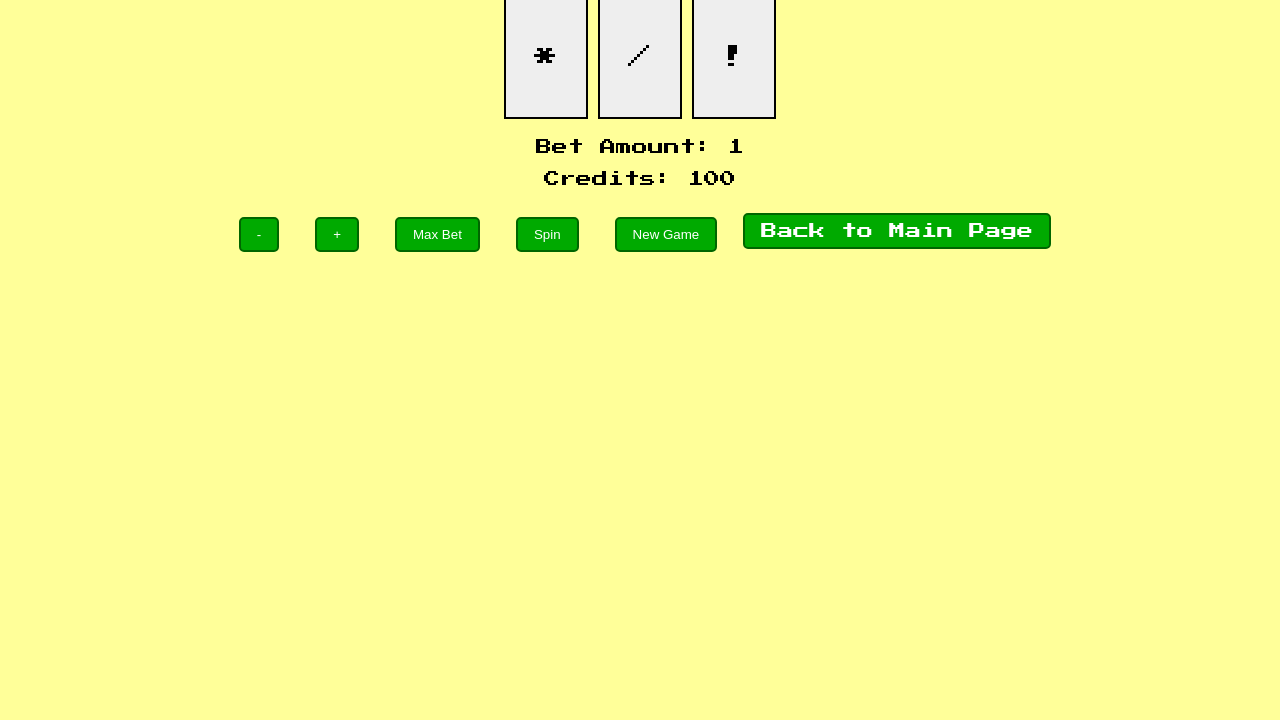
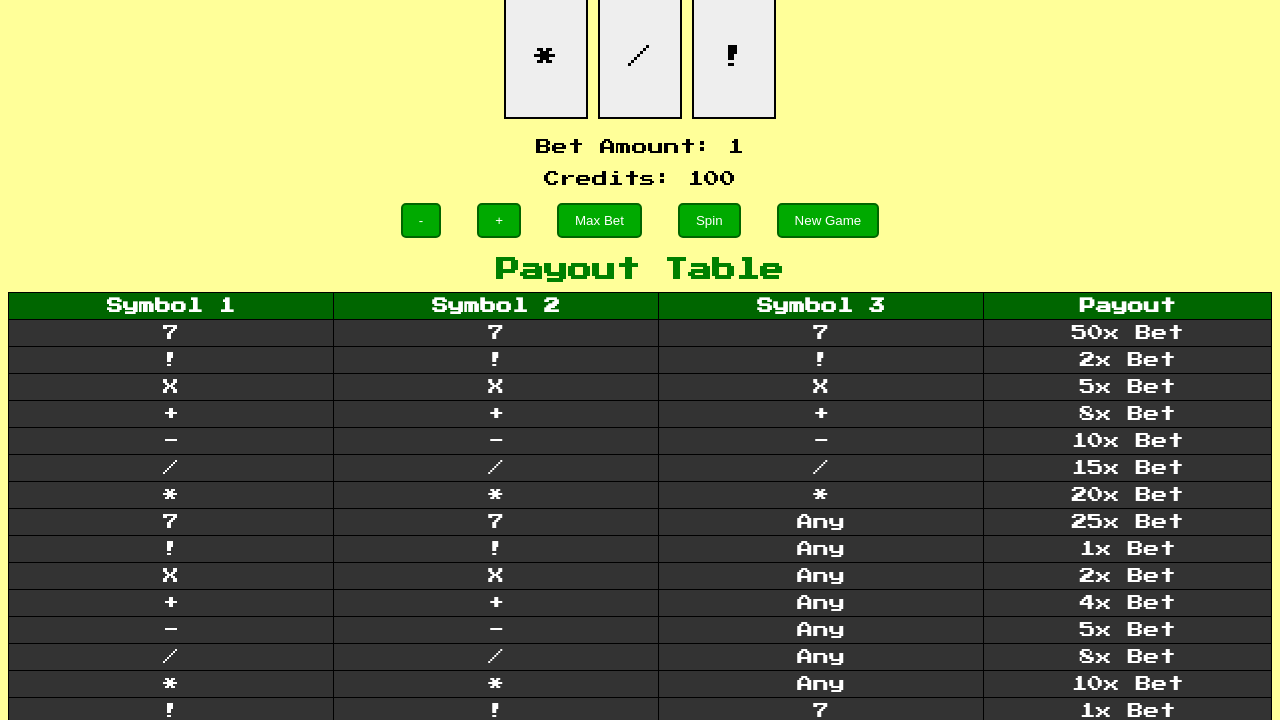
Before and after one commit to semyri/semyri.github.io, a plain HTML site: page slot-machine.html in a window 1280 px wide. Shown: the part 80-800 px from the top of the page. Drawn offline with Linux system fonts and the light colour scheme.

Commit message:
Add files via upload

```diff
--- a/slot-machine.html
+++ b/slot-machine.html
@@ -28,8 +28,10 @@
             margin: 0 5px;
             text-align: center;
             font-size: 24px;
-            line-height: 120px; /* Vertically center symbols */
-            position: relative; /* Important for positioning symbols */
+            line-height: 120px;
+            /* Vertically center symbols */
+            position: relative;
+            /* Important for positioning symbols */
         }
 
         .symbol {
@@ -38,19 +40,23 @@
             position: absolute;
             width: 100%;
             left: 0;
-            transition: top 0.1s ease-in-out; /* Smooth transition for top property */
+            transition: top 0.1s ease-in-out;
+            /* Smooth transition for top property */
         }
 
         .symbol.old {
-            top: -120px; /* Position old symbols above the reel */
+            top: -120px;
+            /* Position old symbols above the reel */
         }
 
         .symbol.current {
-            top: 0; /* Position current symbols in the center */
+            top: 0;
+            /* Position current symbols in the center */
         }
 
         .symbol.new {
-            top: 120px; /* Position new symbols below the reel */
+            top: 120px;
+            /* Position new symbols below the reel */
         }
 
         /* Button Styles */
@@ -95,6 +101,41 @@
             font-size: 1em;
         }
 
+        /* Payout Table Styles */
+        #payout-table {
+            margin-top: 20px;
+            color: white;
+            /* Adjust color as needed */
+        }
+
+        #payout-table h2 {
+            margin-bottom: 10px;
+        }
+
+        #payout-table table {
+            width: 100%;
+            border-collapse: collapse;
+        }
+
+        #payout-table th,
+        #payout-table td {
+            padding: 5px;
+            border: 1px solid black;
+            text-align: center;
+        }
+
+        #payout-table th {
+            background-color: #006600;
+            /* Darker green */
+            color: white;
+        }
+
+        #payout-table td {
+            background-color: #333;
+            /* Dark background for table cells */
+            color: white;
+        }
+
         /* Styling for the "Back to Main Page" link */
         a[href="index.html"] {
             display: inline-block;
@@ -131,6 +172,24 @@
     <button id="maxBet">Max Bet</button>
     <button onclick="spin()">Spin</button>
     <button onclick="resetGame()">New Game</button>
+
+    <div id="payout-table">
+       	<h2 style="color: Green;">Payout Table</h2>
+        <table>
+            <thead>
+                <tr>
+                    <th>Symbol 1</th>
+                    <th>Symbol 2</th>
+                    <th>Symbol 3</th>
+                    <th>Payout</th>
+                </tr>
+            </thead>
+            <tbody>
+                <!-- Payout table rows will be added here -->
+            </tbody>
+        </table>
+    </div>
+
     <a href="index.html">Back to Main Page</a>
 
     <script src="slot-machine.js"></script>
--- a/slot-machine.js
+++ b/slot-machine.js
@@ -121,7 +121,7 @@ async function spin() {
 
         if (spinCount >= 15) {
             clearInterval(spinInterval);
-            // Stop reels individually with delays
+            // Stop reels individually with delays and get final symbols
             setTimeout(() => {
                 spinReel(reel1, true).then(symbol1 => {
                     createBeep(400, 0.1); // Slightly longer beep when reel stops
@@ -131,7 +131,15 @@ async function spin() {
                             setTimeout(() => {
                                 spinReel(reel3, true).then(symbol3 => {
                                     createBeep(400, 0.1); // Slightly longer beep when reel stops
-                                    checkWin(symbol1, symbol2, symbol3);
+
+                                    // Get the final symbols from the center of each reel
+                                    const finalSymbol1 = reel1.querySelector('.current').textContent;
+                                    const finalSymbol2 = reel2.querySelector('.current').textContent;
+                                    const finalSymbol3 = reel3.querySelector('.current').textContent;
+
+                                    // Check for win using the correct final symbols
+                                    checkWin(finalSymbol1, finalSymbol2, finalSymbol3);
+
                                     spinning = false;
                                 });
                             }, 200); // Delay for reel 3
@@ -159,11 +167,11 @@ function checkWin(symbol1, symbol2, symbol3) {
             winAmount = payoutTable[symbol2][2] * betAmount;
         }
         // Check for two of a kind without wildcard
-        else if (symbol1 === symbol2) {
+        else if (symbol1 === symbol2 && payoutTable[symbol1] && payoutTable[symbol1][2]) {
             winAmount = payoutTable[symbol1][2] * betAmount;
-        } else if (symbol1 === symbol3) {
+        } else if (symbol1 === symbol3 && payoutTable[symbol1] && payoutTable[symbol1][2]) {
             winAmount = payoutTable[symbol1][2] * betAmount;
-        } else if (symbol2 === symbol3) {
+        } else if (symbol2 === symbol3 && payoutTable[symbol2] && payoutTable[symbol2][2]) {
             winAmount = payoutTable[symbol2][2] * betAmount;
         }
     }
@@ -250,5 +258,64 @@ decreaseBetButton.addEventListener('click', () => changeBet(-1));
 increaseBetButton.addEventListener('click', () => changeBet(1));
 maxBetButton.addEventListener('click', handleMaxBet);
 
+// Function to create the payout table
+function createPayoutTable() {
+    const tableBody = document.querySelector('#payout-table tbody');
+    tableBody.innerHTML = ''; // Clear existing table rows
+
+    // Create rows for 3 of a kind
+    for (const symbol in payoutTable) {
+        const payout = payoutTable[symbol][3];
+        const row = document.createElement('tr');
+        row.innerHTML = `
+            <td>${symbol}</td>
+            <td>${symbol}</td>
+            <td>${symbol}</td>
+            <td>${payout}x Bet</td>
+        `;
+        tableBody.appendChild(row);
+    }
+
+    // Create rows for 2 of a kind without wildcard
+    for (const symbol in payoutTable) {
+        const payout = payoutTable[symbol][2];
+        const row = document.createElement('tr');
+        row.innerHTML = `
+            <td>${symbol}</td>
+            <td>${symbol}</td>
+            <td>Any</td>
+            <td>${payout}x Bet</td>
+        `;
+        tableBody.appendChild(row);
+    }
+
+    // Create rows for 2 of a kind with wildcard
+    for (const symbol in payoutTable) {
+        if (symbol !== '7') {
+            const payout = payoutTable[symbol][2];
+            const row = document.createElement('tr');
+            row.innerHTML = `
+                <td>${symbol}</td>
+                <td>${symbol}</td>
+                <td>7</td>
+                <td>${payout}x Bet</td>
+            `;
+            tableBody.appendChild(row);
+        }
+    }
+
+    // Create a row for the wildcard symbol
+    const wildcardPayout = payoutTable['7'][3];
+    const wildcardRow = document.createElement('tr');
+    wildcardRow.innerHTML = `
+        <td>7</td>
+        <td>7</td>
+        <td>7</td>
+        <td>${wildcardPayout}x Bet</td>
+    `;
+    tableBody.appendChild(wildcardRow);
+}
+
 // Initialize the game on page load
 loadGame();
+createPayoutTable();
```
